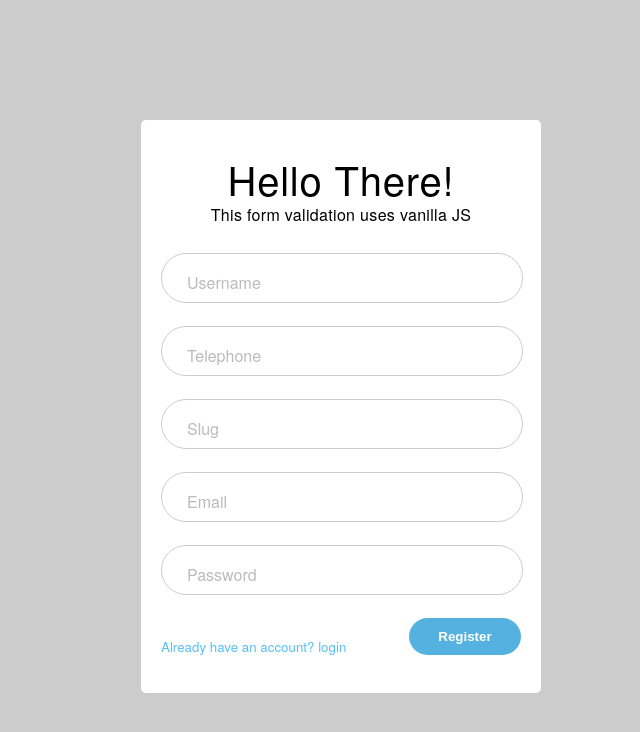
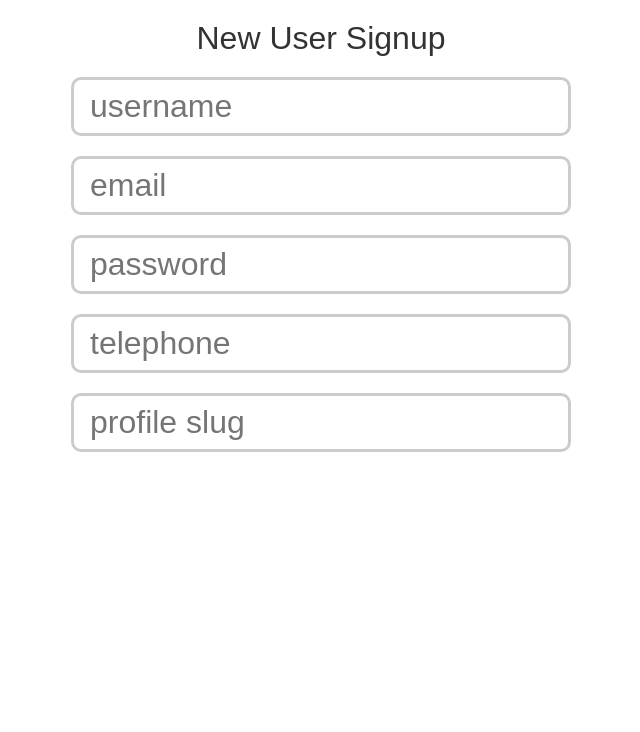
Before and after one commit to hameeddamee/pure-javascript-projects, a plain HTML site: page form-validation/index.html in a window 1280 px wide. Shown: the whole page, without its empty margins (319-959 px from the left). Drawn offline with nearby package versions, Linux system fonts and the light colour scheme.

```diff
--- a/form-validation/index.html
+++ b/form-validation/index.html
@@ -1,66 +1,41 @@
 <!DOCTYPE html>
 <html lang="en">
+  <head>
+    <meta charset="UTF-8" />
+    <meta name="viewport" content="width=device-width, initial-scale=1.0" />
+    <meta http-equiv="X-UA-Compatible" content="ie=edge" />
+    <link rel="stylesheet" href="public/css/style.css" />
+    <title>Form</title>
+  </head>
 
-<head>
-	<meta charset="UTF-8">
-	<meta name="viewport" content="width=device-width, initial-scale=1.0">
-	<meta http-equiv="X-UA-Compatible" content="ie=edge">
-	<link rel="stylesheet" href="public/css/style.css">
-	<title>Document</title>
-</head>
+  <body>
+    <h1>New User Signup</h1>
+    <form>
+      <input type="text" name="username" placeholder="username" />
+      <p>Username must be and contain 5 - 12 characters</p>
 
-<body>
-	<script src="https://code.jquery.com/jquery-2.1.0.min.js"></script>
+      <input type="text" name="email" placeholder="email" />
+      <p>Email must be a valid address, e.g. me@mydomain.com</p>
 
-	<body>
-		<div id="formWrapper">
-			<div id="form">
-				<div class="logo">
-					<div class='welcome'>Hello There!</div>
-					<div class='subtitle'>This form validation uses vanilla JS</div>
-				</div>
-				<div class="form-item">
-					<p class="formLabel">Username</p>
-					<input type="text" name="username" id="username" class="form-style" autocomplete="off" />
-					<small>Username must be and contain 5 - 12 characters</small>
-				</div>
-				<div class="form-item">
-					<p class="formLabel">Telephone</p>
-					<input type="text" name="telephone" id="telephone" class="form-style" autocomplete="off" />
-					<small>Telephone must be a valid 11 digits telephone number</small>
-				</div>
-				<div class="form-item">
-					<p class="formLabel">Slug</p>
-					<input type="text" name="slug" id="slug" class="form-style" autocomplete="off" />
-					<small>Only lowercase letters, numbers, hyphens btw 8-20</small>
-				</div>
-				<div class="form-item">
-					<p class="formLabel">Email</p>
-					<input type="email" name="email" id="email" class="form-style" autocomplete="off" />
-					<small>Email must be a valid address, e.g. me@mydomain.com</small>
-				</div>
-				<div class="form-item">
-					<p class="formLabel">Password</p>
-					<input type="password" name="password" id="password" class="form-style" />
-					<small>
-						Only alphanumeric password btw 8 - 20 char. allowed
-					</small>
-				</div>
-				<div>
-					<p class="pull-left">
-						<a href="#">
-							<small>Already have an account? login</small>
-						</a>
-					</p>
-					<input type="submit" class="login pull-right" value="Register">
-					<div class="clear-fix"></div>
-				</div>
-			</div>
-		</div>
-		<script src="public/javascript/script.js"></script>
-	</body>
+      <input type="password" name="password" placeholder="password" />
+      <p>
+        Password must alphanumeric (@, _ and - are also allowed) and be 8 - 20
+        characters
+      </p>
 
+      <input type="text" name="telephone" placeholder="telephone" />
+      <p>Telephone must be a valid UK telephone number (11 digits)</p>
+
+      <input type="text" name="slug" placeholder="profile slug" />
+      <p>
+        Slug must contain only lowercase letters, numbers and hyphens and be 8 -
+        20 characters
+      </p>
+    </form>
+
+    <script
+      type="text/javascript"
+      src="public/javascript/validation.js"
+    ></script>
+  </body>
 </html>
-</body>
-
-</html>
--- a/form-validation/public/css/style.css
+++ b/form-validation/public/css/style.css
@@ -1,150 +1,48 @@
 body {
-  -webkit-background-size: cover;
-  -moz-background-size: cover;
-  -o-background-size: cover;
-  background-size: cover;
-  font-family:'HelveticaNeue','Arial', sans-serif;
+  font-family: arial;
+  color: #333;
 }
-a {
-  color:#58bff6;
-  text-decoration: none;
+h1 {
+  font-weight: normal;
+  margin: 20px auto;
+  text-align: center;
 }
-a:hover {
-  color:#aaa;
-}
-.pull-right {
-  float: right;
-}
-.pull-left {
-  float: left;
-}
-.clear-fix {
-  clear:both;
-}
-div.logo {
-  text-align: center;
-  margin: 10px 10px 30px 10px;
-}
-.welcome {
-  font-weight: 200;
-  text-align: center;
-  font-size: 40px;
-  font-size: 2.5rem;
-  letter-spacing: 0px;
-  letter-spacing: 0.05rem;
-}
-.subtitle {
-  text-align: center;
-  line-height: 1em;
-  font-weight: 100;
-  letter-spacing: 0px;
-  letter-spacing: 0.02rem;
-}
-#formWrapper {
-  background: rgba(0,0,0,.2);
-  width: 100%;
-  height: 100%;
-  position: absolute;
-  top: 0;
-  left: 0;
-  transition: all .3s ease;
-}
-.darken-bg {
-  background: rgba(0,0,0,.5) !important;
-  transition:all .3s ease;
-}
-div#form {
-  position: absolute;
-  width:360px;
-  height:auto;
-  background-color: #fff;
-  margin:auto;
-  border-radius: 5px;
-  padding:20px;
-  left:50%;
-  top:40%;
-  margin-left:-180px;
-  margin-top:-200px;
-}
-div.form-item {
-  position: relative;
-  display: block;
+form {
+  width: 500px;
+  margin: 20px auto;
 }
 input {
-  transition: all .2s ease;
+  display: block;
+  padding: 8px 16px;
+  font-size: 2em;
+  margin: 10px auto;
+  width: 100%;
+  box-sizing: border-box;
+  border-radius: 10px;
+  border: 3px solid #ccc;
+  outline: none !important;
 }
-input.form-style {
-  color:#8a8a8a;
-  display: block;
-  width: 90%;
-  height: 30px;
-  padding: 9px 5%;
-  border:1px solid #ccc;
-  -moz-border-radius: 27px;
-  -webkit-border-radius: 27px;
-  border-radius: 27px;
-  -moz-background-clip: padding;
-  -webkit-background-clip: padding-box;
-  background-clip: padding-box;
-  background-color: #fff;
-  font-size: 105%;
-  letter-spacing: .8px;
-}
+
+/* validation styles */
+
 input.valid {
   border-color: #36cc36;
 }
 input.invalid {
   border-color: orange;
 }
-div.form-item small {
+input + p {
+  font-family: arial;
+  font-size: 0.9em;
   font-weight: bold;
   text-align: center;
+  margin: 0 10px;
   color: orange;
   opacity: 0;
   height: 0;
 }
-input.invalid + small {
+input.invalid + p {
   opacity: 1;
   height: auto;
+  margin-bottom: 20px;
 }
-div.form-item .form-style:focus{
-  outline: none;
-  border:1px solid #58bff6;
-  color:#58bff6;
-}
-div.form-item p.formLabel {
-  position: absolute;
-  left:26px;
-  top:2px;
-  transition:all .4s ease;
-  color:#bbb;
-}
-.formTop{
-  top:-22px !important;
-  left:26px; background-color: #fff;
-  padding:0 5px;
-  font-size: 14px;
-  color:#58bff6 !important;
-}
-input[type="submit"].login{
-  width: 112px;
-  height: 37px;
-  -moz-border-radius: 19px;
-  -webkit-border-radius: 19px;
-  border-radius: 19px;
-  -moz-background-clip: padding;
-  -webkit-background-clip: padding-box;
-  background-clip: padding-box;
-  background-color: #55b1df;
-  border:1px solid #55b1df;
-  border:none;
-  color: #fff;
-  font-weight: bold;
-}
-input[type="submit"].login:hover{
-  background-color: #fff;
-  border:1px solid #55b1df;
-  color:#55b1df;
-  cursor:pointer;
-}
-input[type="submit"].login:focus{outline: none;}
--- a/form-validation/public/javascript/script.js
+++ /dev/null
@@ -1,52 +0,0 @@
-$(document).ready(function(){
-	const inputs = document.querySelectorAll("input");
-	const labels = document.querySelectorAll('p.formLabel');
-	const patterns = {
-		telephone: /\d{11}$/,
-		username: /^[a-z\d]{5,12}$/i,
-		password: /^[\d\w@-]{8,20}$/i,
-		slug: /^[a-z\d-]{8,20}$/,
-		email: /^([a-z\d\.-]+)@([a-z\d-]+)\.([a-z]{2,8})(\.[a-z]{2,8})?$/
-	};
-
-	inputs.forEach(function(input) {
-		input.addEventListener("keyup", function(e) {
-			validate(e.target, patterns[e.target.attributes.name.value]);
-		});
-		input.addEventListener("focus", function(e) {
-			animateLabelUp(e.target);
-		})
-		input.addEventListener("blur", function(e) {
-			animateLabelDown(e.target);
-		})
-	});
-
-	labels.forEach(function(label) {
-		const labelInput = label.parentElement.querySelector(".form-style")
-		label.addEventListener("click", function (e) {
-			animateLabelUp(labelInput);
-		})
-	});
-
-	function validate(field, regexPattern) {
-		if (regexPattern.test(field.value)) {
-			field.classList.add("valid");
-		} else {
-			field.classList.add("invalid");
-		}
-	}
-
-	function animateLabelUp(field) {
-		const parentDiv = field.parentElement
-		parentDiv.querySelector("p.formLabel").classList.add('formTop');
-		document.querySelector("div#formWrapper").classList.add('darken-bg');
-	}
-
-	function animateLabelDown(field) {
-		if (field.value.length == 0) {
-			const parentDiv = field.parentElement
-			parentDiv.querySelector("p.formLabel").classList.remove('formTop');
-			document.querySelector("div#formWrapper").classList.remove('darken-bg');
-		}
-	}
-});
--- /dev/null
+++ b/form-validation/public/javascript/validation.js
@@ -0,0 +1,24 @@
+const inputs = document.querySelectorAll("input");
+
+const patterns = {
+  telephone: /\d{11}$/,
+  username: /^[a-z\d]{5,12}$/i,
+  password: /^[\d\w@-]{8,20}$/i,
+  slug: /^[a-z\d-]{8,20}$/,
+  email: /^([a-z\d\.-]+)@([a-z\d-]+)\.([a-z]{2,8})(\.[a-z]{2,8})?$/
+  //             yourname @ domain   .  com          ( .uk )
+};
+
+function validate(field, regexPattern) {
+  if (regexPattern.test(field.value)) {
+    field.className = "valid";
+  } else {
+    field.className = "invalid";
+  }
+}
+
+inputs.forEach(function(input) {
+  input.addEventListener("keyup", function(e) {
+    validate(e.target, patterns[e.target.attributes.name.value]);
+  });
+});
```
